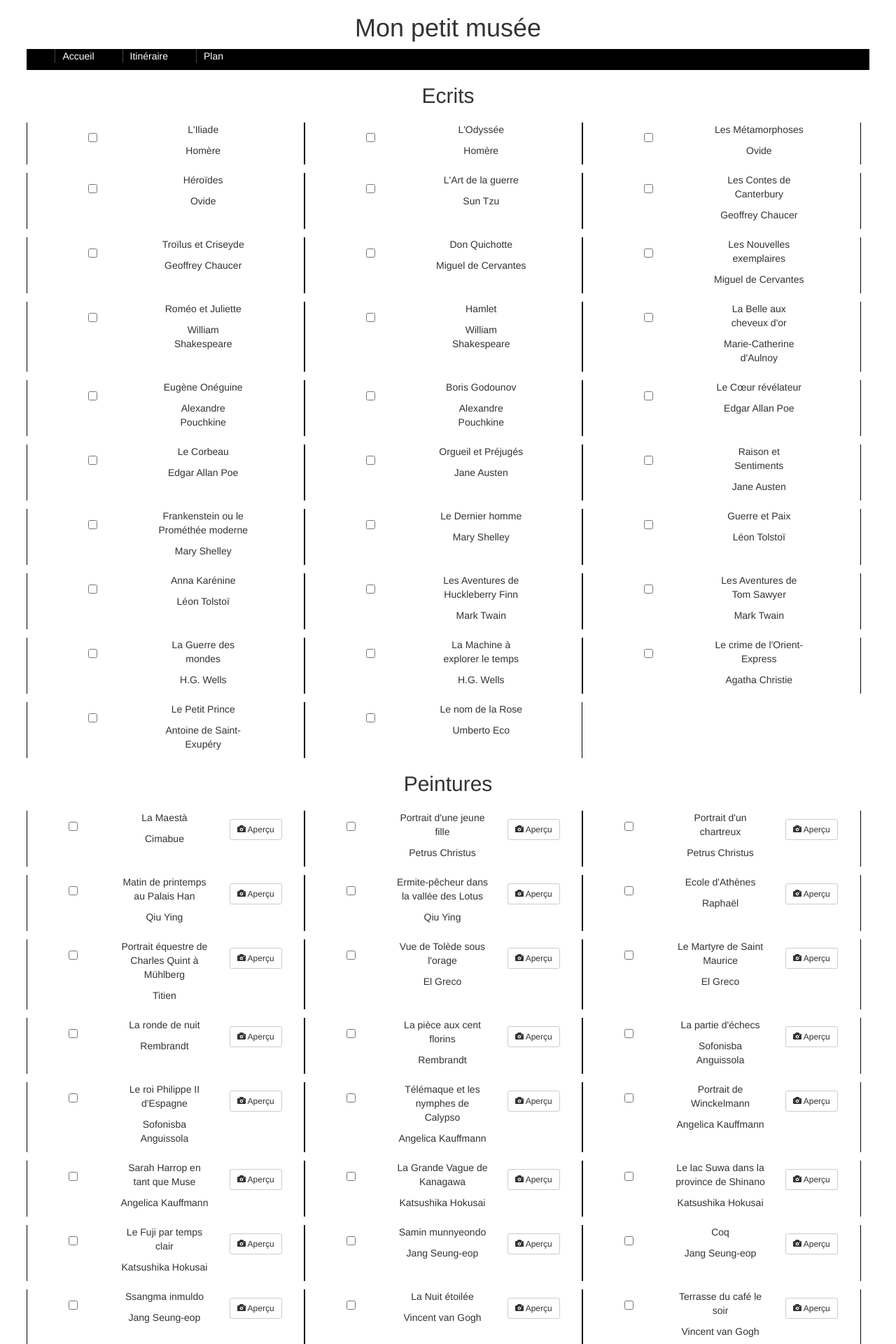
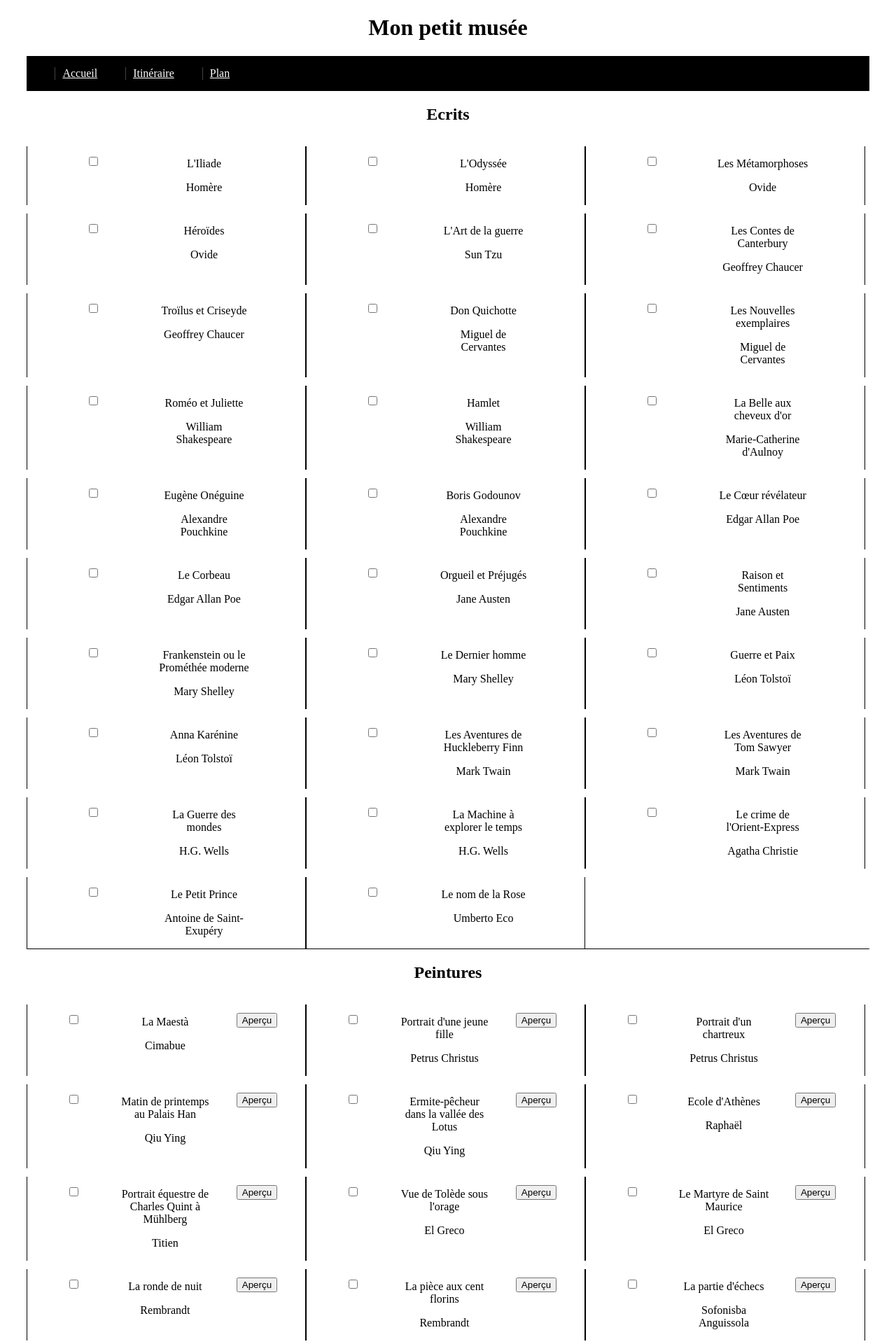
Before and after one commit to mtellene/ProjetMusee, a Flask app: page /itineraire in a window 1280 px wide. Shown: the top 1920 px of the page at 70% size. Run offline with Flask 2, Linux system fonts and the light colour scheme; some libraries are stand-ins or nearby versions.

Commit message:
affichage des toutes les oeuvres ok

```diff
--- a/static/style.css
+++ b/static/style.css
@@ -57,16 +57,16 @@ a:visited, a:link {
 .oeuvres-container {
     display: flex;
     flex-wrap: wrap;
+    border-bottom: 1px solid black;
 }
 
 .item {
-  border: 1px solid black;
   text-align: center;
   margin-top: 1%;
-  border-top: white;
-  border-bottom: white;
   width: 33%;
   display: flex;
+  border-right: 1px solid black;
+  border-left: 1px solid black;
 }
 
 .item-picture, .item-without-picture {
--- a/templates/itineraire.html
+++ b/templates/itineraire.html
@@ -3,9 +3,6 @@
   <head>
     <meta charset="utf-8">
     <link rel="stylesheet" href="static/style.css" media="all" type="text/css"/>
-    <link rel="stylesheet" href="https://maxcdn.bootstrapcdn.com/bootstrap/3.3.7/css/bootstrap.min.css">
-    <script src="https://ajax.googleapis.com/ajax/libs/jquery/3.2.1/jquery.min.js"></script>
-    <script src="https://maxcdn.bootstrapcdn.com/bootstrap/3.3.7/js/bootstrap.min.js"></script>
     <title>Mon petit musée</title>
   </head>
   <body id="body">
@@ -24,6 +21,7 @@
 				</ul>
       </nav>
 
+      <form action="/result" method="post">
         <h2> Ecrits </h2>
   			<section class="oeuvres-container">
           {% for ecrit in ecrits %}
@@ -52,7 +50,7 @@
               </div>
               <div class="photo item-picture">
                 <button type="button" class="btn btn-default btn-sm" onclick=" window.open('{{peinture[4]}}','_blank')">
-                <span class="glyphicon glyphicon-camera"></span> Aperçu
+                  Aperçu
                 </button>
               </div>
             </div>
@@ -99,7 +97,9 @@
           {% endfor %}
    	     </section>
 
+         <button type="submit" id="valider"> Valider </button>
+       </form>
+
      </main>
-  <script type="text/javascript" src="{{ url_for('static', filename = 'img.js') }}"></script>
   </body>
 </html>
```
Lines whose indentation alone changed are shown as unchanged.
